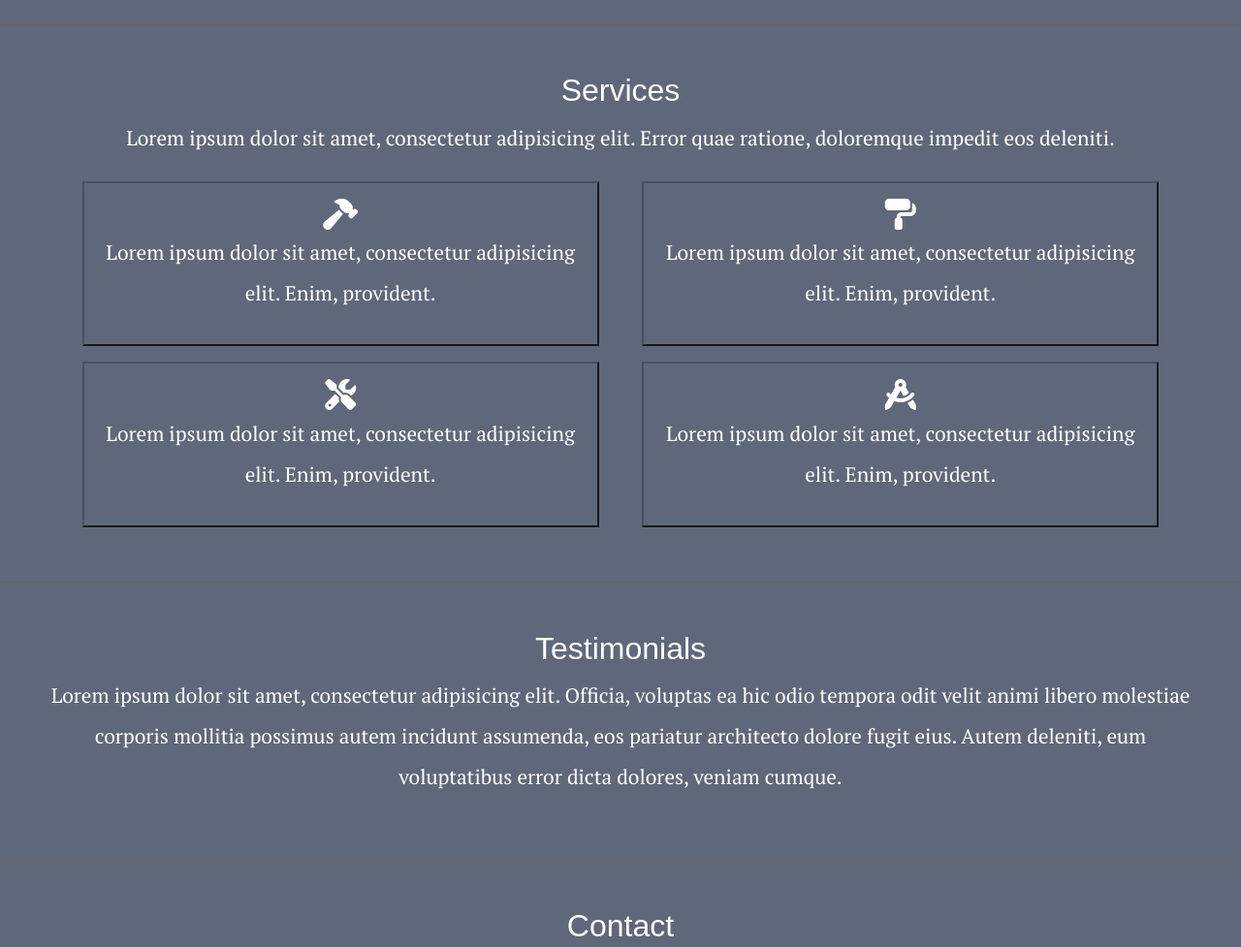
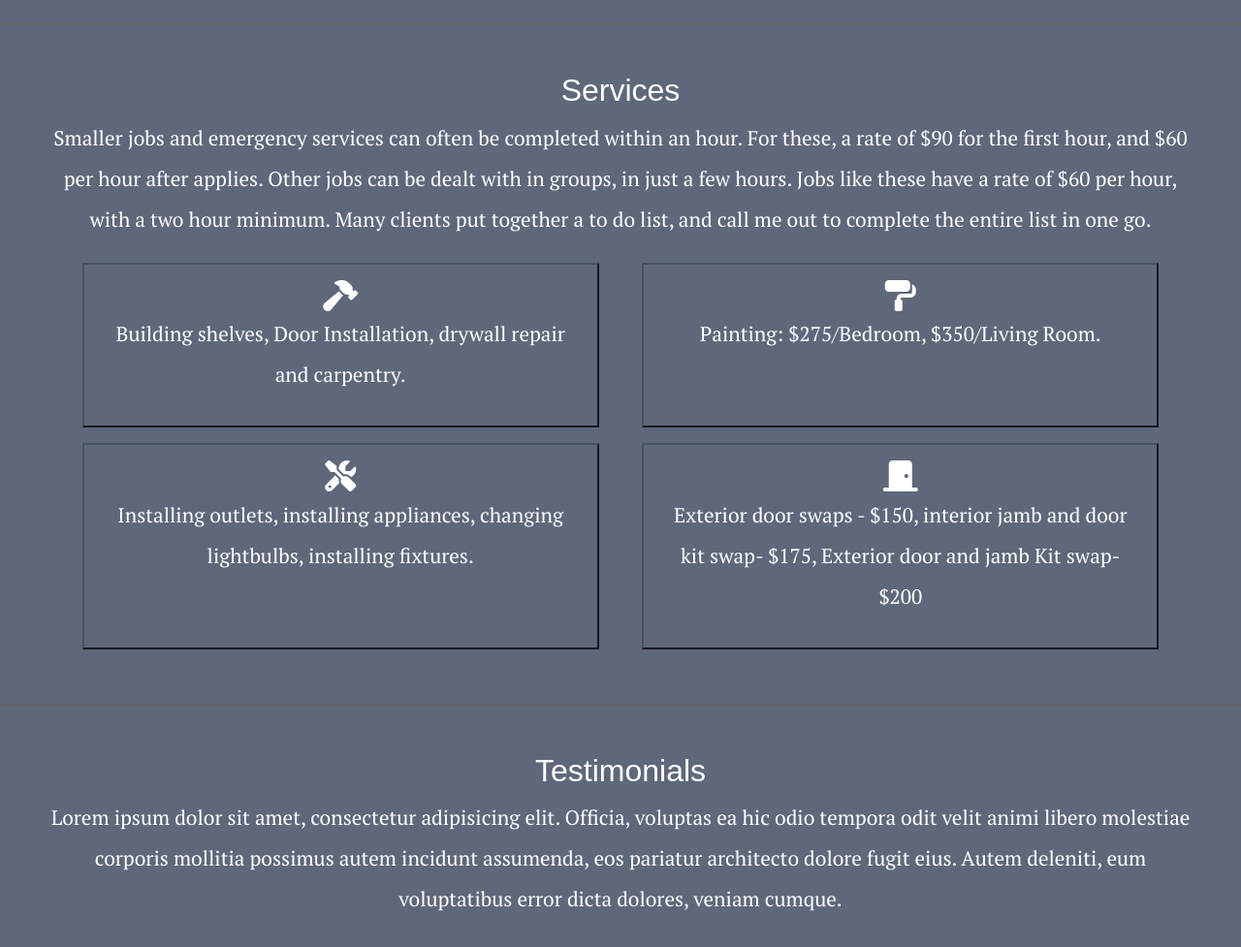
Before and after one commit to Humphreyj/homeservice, a plain HTML site: page index.html in a window 1280 px wide. Shown: the part 1060-2037 px from the top of the page at 97% size. Drawn offline with nearby package versions, Linux system fonts and the light colour scheme; a web font is replaced by a local one.

Commit message:
Made changes to text requested by client

```diff
--- a/index.html
+++ b/index.html
@@ -43,8 +43,8 @@
 					</ul>
 		</nav>
 		<div class="container showcase-inner">
-			<h1>Spann Home Service</h1>
-			<p>Lorem ipsum dolor sit amet, consectetur adipisicing elit. Qui perspiciatis itaque architecto inventore minus vel voluptatibus autem dolorum eveniet dicta!</p>
+			<h1>Spann Home Services</h1>
+			<p>Anthony Spann; small business owner, veteran, life long resident of Austin!</p>
 			<a href="#" class='btn'>Schedule appointment!</a>
 		</div>
 	</header>
@@ -56,26 +56,27 @@
 
 	<section class="rates">
 		<h2 class="title" id='rates-text'>Services</h2>
-		<p>Lorem ipsum dolor sit amet, consectetur adipisicing elit. Error quae ratione, doloremque impedit eos deleniti.</p>
+		<p>Smaller jobs and emergency services can often be completed within an hour. For these, a rate of $90 for the first hour, and $60 per hour after applies.
+			Other jobs can be dealt with in groups, in just a few hours. Jobs like these have a rate of $60 per hour, with a two hour minimum. Many clients put together a to do list, and call me out to complete the entire list in one go. </p>
 		<div class="services">
 			<div class="service">
 				<i class="fas fa-hammer fa-2x"></i>
-				<p class="service-description">Lorem ipsum dolor sit amet, consectetur adipisicing elit. Enim, provident.</p>
+				<p class="service-description"> Building shelves, Door Installation, drywall repair and carpentry.</p>
 			</div>
 
 			<div class="service">
 				<i class="fas fa-paint-roller fa-2x"></i>
-				<p class="service-description">Lorem ipsum dolor sit amet, consectetur adipisicing elit. Enim, provident.</p>
+				<p class="service-description">Painting: $275/Bedroom, $350/Living Room.</p>
 			</div>
 
 			<div class="service">
 				<i class="fas fa-tools fa-2x"></i>
-				<p class="service-description">Lorem ipsum dolor sit amet, consectetur adipisicing elit. Enim, provident.</p>
+				<p class="service-description">Installing outlets, installing appliances, changing lightbulbs, installing fixtures.</p>
 			</div>
 
 			<div class="service">
-				<i class="fas fa-drafting-compass fa-2x"></i>
-				<p class="service-description">Lorem ipsum dolor sit amet, consectetur adipisicing elit. Enim, provident.</p>
+				<i class="fas fa-door-closed fa-2x"></i>
+				<p class="service-description">Exterior door swaps - $150, interior jamb and door kit swap- $175, Exterior door and jamb Kit swap- $200</p>
 			</div>
 
 		</div><!--services-->
@@ -91,6 +92,7 @@
 
 	<section class="contact">
 		<h2 class="title" id='contact-text'>Contact</h2>
+		<p>Feel free to call or text me with a description of your project, and any concerns you may have. I may be busy helping a client, so if I cant answer the phone, please leave me a message and I will get back to you as soon as I can.</p>
 		<form action="#" name='contact' method='POST' data-netlify='true'>
 			<div class="client-info">
 
```
